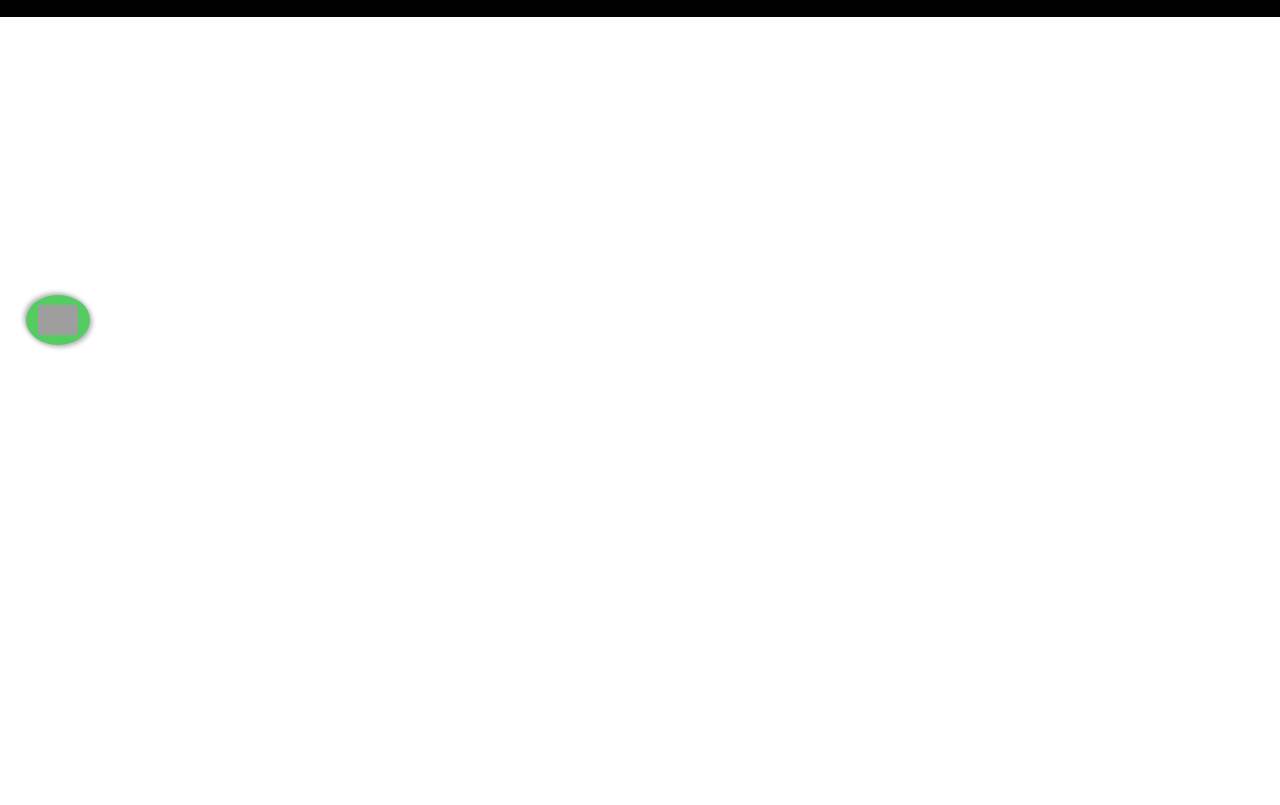
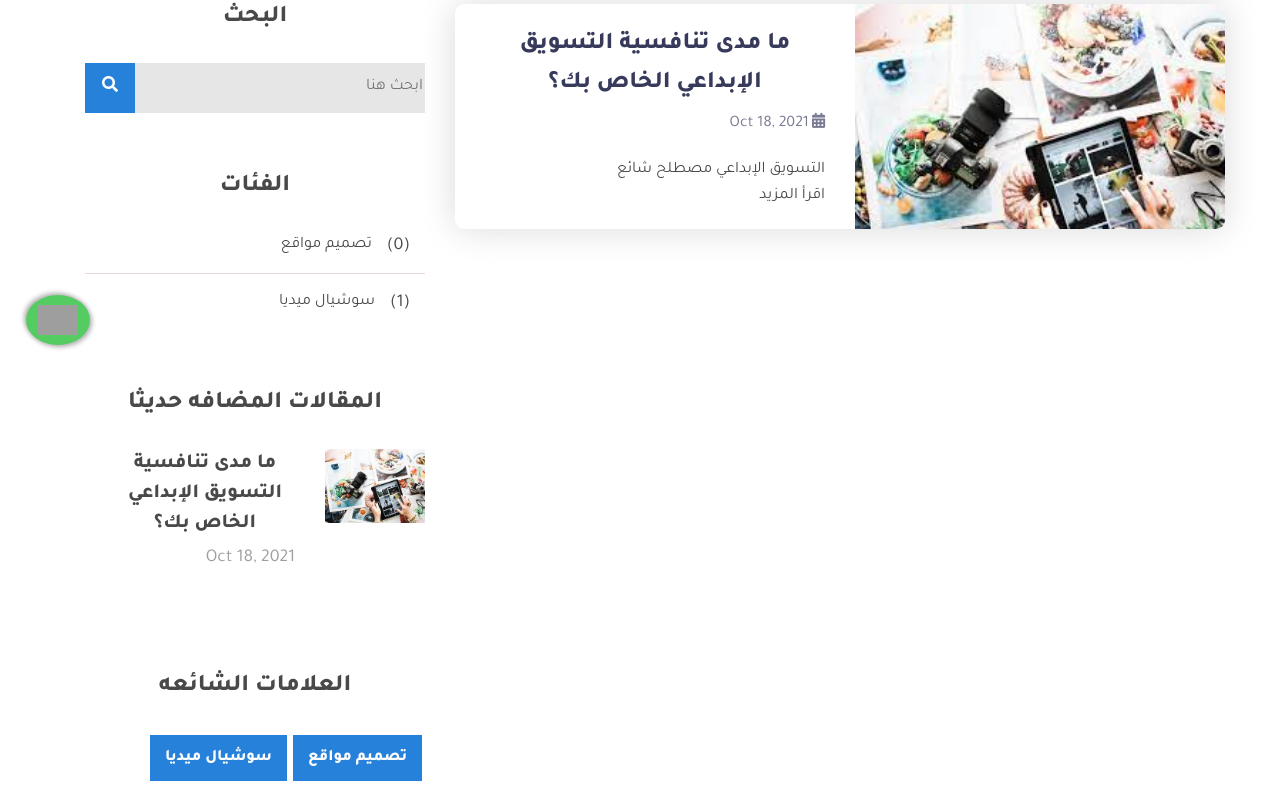
Before and after one commit to devmuhammadzaki/mz-tech, a Vue app: page /blogs in a window 1280 px wide. Shown: the part 415-1220 px from the top of the page. Before the commit the page ends 800 px from the top, so only its background shows below. Built offline with nearby package versions, Linux system fonts and the light colour scheme; grey boxes are pictures that could not be loaded.

Commit message:
blogs section

```diff
--- /dev/null
+++ b/src/components/BlogsComponent.vue
@@ -0,0 +1,88 @@
+<template>
+    <section class="news-feed-section" id="news-feed">
+        <div class="container">
+            <div class="blog-feed-content">
+                <div class="row">
+                    <div class="col-md-8">
+                        <div class="blog-feed-post">
+                            <div class="blog-feed-img-txt">
+                                <div class="row">
+                                    <div class="col-lg-6 col-md-12 col-sm-12">
+                                        <div class="saasio-blog-img"><img src="/storage/Blogs/_blogs_521-1640875309.jpg"
+                                                style="width: 100%;height: 225px;object-fit: cover;object-position: top;"
+                                                alt="ما مدى تنافسية التسويق الإبداعي الخاص بك؟"></div>
+                                    </div>
+                                    <div class="col-lg-6 col-md-12 col-sm-12">
+                                        <div class="saasio-blog-text">
+                                            <h3><a href="blogs/4.html">ما مدى تنافسية التسويق الإبداعي الخاص بك؟</a>
+                                            </h3>
+                                            <div class="saasio-post-meta"><a href="#"><i
+                                                        class="fas fa-calendar-alt"></i>Oct 18, 2021</a></div>
+                                            <div>
+                                                <p>التسويق الإبداعي مصطلح شائع</p>
+                                            </div>
+                                            <RouterLink to="/blogs">اقرأ المزيد</RouterLink>
+                                        </div>
+                                    </div>
+                                </div>
+                            </div>
+                        </div>
+                    </div>
+                    <div class="col-md-4">
+                        <div class="saasio-blog-sidebar">
+
+                            <div class="side-bar-widget">
+                                <div class="search-widget dia-headline">
+                                    <h3 class="widget-title-2">البحث</h3>
+                                    <form class="relative-position" action="#">
+                                        <input type="text" name="search" placeholder="ابحث هنا">
+                                        <button type="submit"><i class="fas fa-search"></i></button>
+                                    </form>
+                                </div>
+                            </div>
+
+                            <div class="side-bar-widget">
+                                <div class="category-widget dia-headline ul-li-block">
+                                    <h3 class="widget-title-2">الفئات</h3>
+                                    <ul>
+                                        <li><a href="#">تصميم مواقع <span> (0)</span> </a></li>
+                                        <li><a href="#">سوشيال ميديا <span> (1)</span> </a></li>
+                                    </ul>
+                                </div>
+                            </div>
+
+                            <div class="side-bar-widget">
+                                <div class="category-widget dia-headline ul-li-block">
+                                    <h3 class="widget-title-2">المقالات المضافه حديثا</h3>
+                                    <div class="recent-post-area">
+                                        <div class="recent-post-img-text">
+                                            <div class="recent-post-img float-left">
+                                                <img src="/storage/Blogs/_blogs_521-1640875309.jpg"
+                                                    alt="ما مدى تنافسية التسويق الإبداعي الخاص بك؟">
+                                            </div>
+                                            <div class="recent-post-text dia-headline">
+                                                <h3> <RouterLink to="/blogs">ما مدى تنافسية التسويق الإبداعي الخاص
+                                                        بك؟</RouterLink></h3>
+                                                <span class="rec-post-meta"><a href="#"> Oct 18, 2021</a></span>
+                                            </div>
+                                        </div>
+                                    </div>
+                                </div>
+                            </div>
+
+                            <div class="side-bar-widget">
+                                <div class="popular-widget dia-headline ul-li">
+                                    <h3 class="widget-title-2">العلامات الشائعه</h3>
+                                    <ul>
+                                        <li><a href="#">تصميم مواقع</a></li>
+                                        <li><a href="#">سوشيال ميديا</a></li>
+                                    </ul>
+                                </div>
+                            </div>
+                        </div>
+                    </div>
+                </div>
+            </div>
+        </div>
+    </section>
+</template>
--- a/src/router/index.js
+++ b/src/router/index.js
@@ -1,4 +1,5 @@
 import ApplicationForm from '@/views/ApplicationForm.vue'
+import BlogsView from '@/views/BlogsView.vue'
 import ContactusView from '@/views/ContactusView.vue'
 import CustomersView from '@/views/CustomersView.vue'
 import JobDetail from '@/views/JobDetail.vue'
@@ -64,6 +65,7 @@ const router = createRouter({
     {
       path: '/blogs',
       name: 'blogs',
+      component: BlogsView
     },
     {
       path: '/support',
--- /dev/null
+++ b/src/views/BlogsView.vue
@@ -0,0 +1,9 @@
+<script setup>
+import BreadcrumbComponent from '@/components/BreadcrumbComponent.vue'
+import BlogsComponent from '@/components/BlogsComponent.vue'
+</script>
+
+<template>
+    <BreadcrumbComponent title="المقالات" link="blogs"/>
+    <BlogsComponent />
+</template>
```
